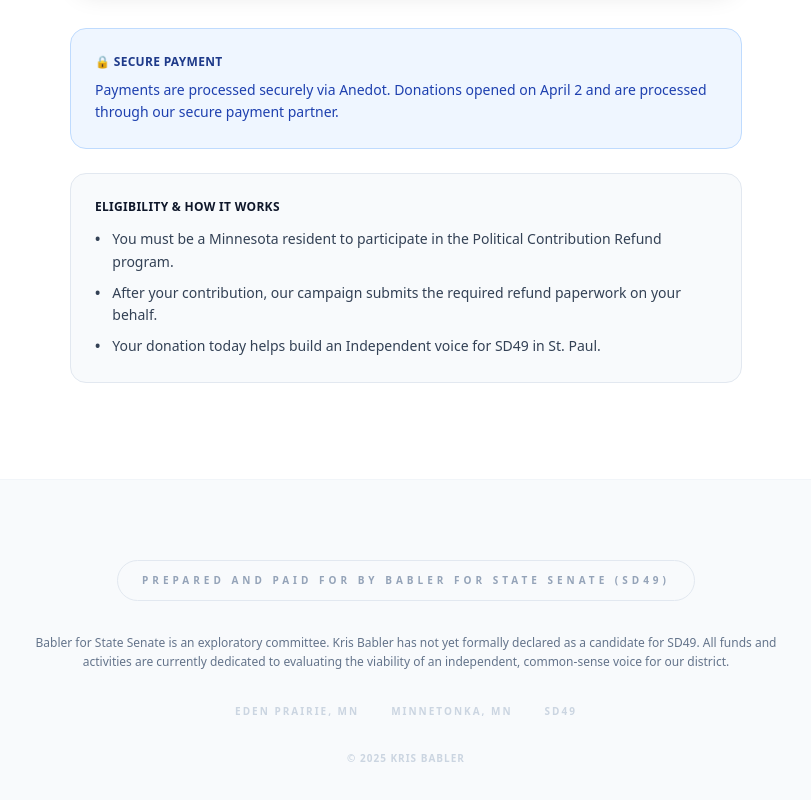
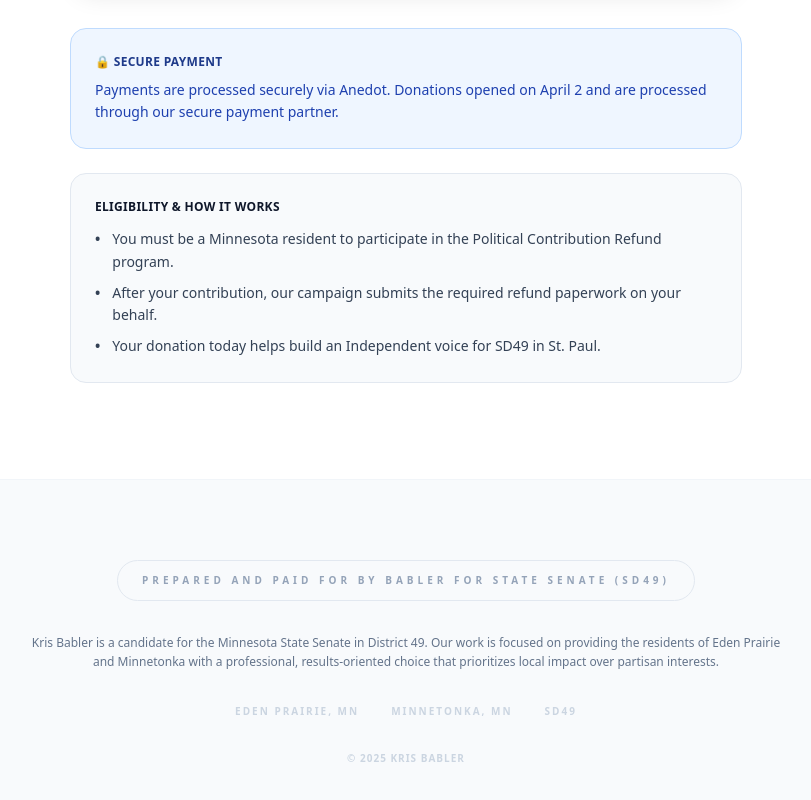
Before and after one commit to kbabler/sd49-senate-site, a React (Vite) app: page / in a window 1280 px wide. Shown: the part 6331-7131 px from the top of the page, without its empty margins (234-1045 px from the left). Built offline with nearby package versions, Linux system fonts and the light colour scheme.

Commit message:
Update candidate disclaimer to official statement

```diff
--- a/src/App_live.jsx
+++ b/src/App_live.jsx
@@ -524,7 +524,7 @@ const App = () => {
       <footer className="bg-slate-50 py-20 border-t border-slate-100 text-center">
         <div className="max-w-7xl mx-auto px-4">
           <p className="text-[10px] text-slate-400 border border-slate-200 px-6 py-3 rounded-full uppercase font-black tracking-[0.4em] inline-block mb-8">Prepared and paid for by Babler for State Senate (SD49)</p>
-          <p className="text-xs text-slate-500 max-w-3xl mx-auto mb-8 leading-relaxed">Babler for State Senate is an exploratory committee. Kris Babler has not yet formally declared as a candidate for SD49. All funds and activities are currently dedicated to evaluating the viability of an independent, common-sense voice for our district.</p>
+          <p className="text-xs text-slate-500 max-w-3xl mx-auto mb-8 leading-relaxed">Kris Babler is a candidate for the Minnesota State Senate in District 49. Our work is focused on providing the residents of Eden Prairie and Minnetonka with a professional, results-oriented choice that prioritizes local impact over partisan interests.</p>
           <div className="flex justify-center gap-8 text-[10px] font-black uppercase tracking-[0.2em] text-slate-300">
             <span>Eden Prairie, MN</span>
             <span>Minnetonka, MN</span>
```
